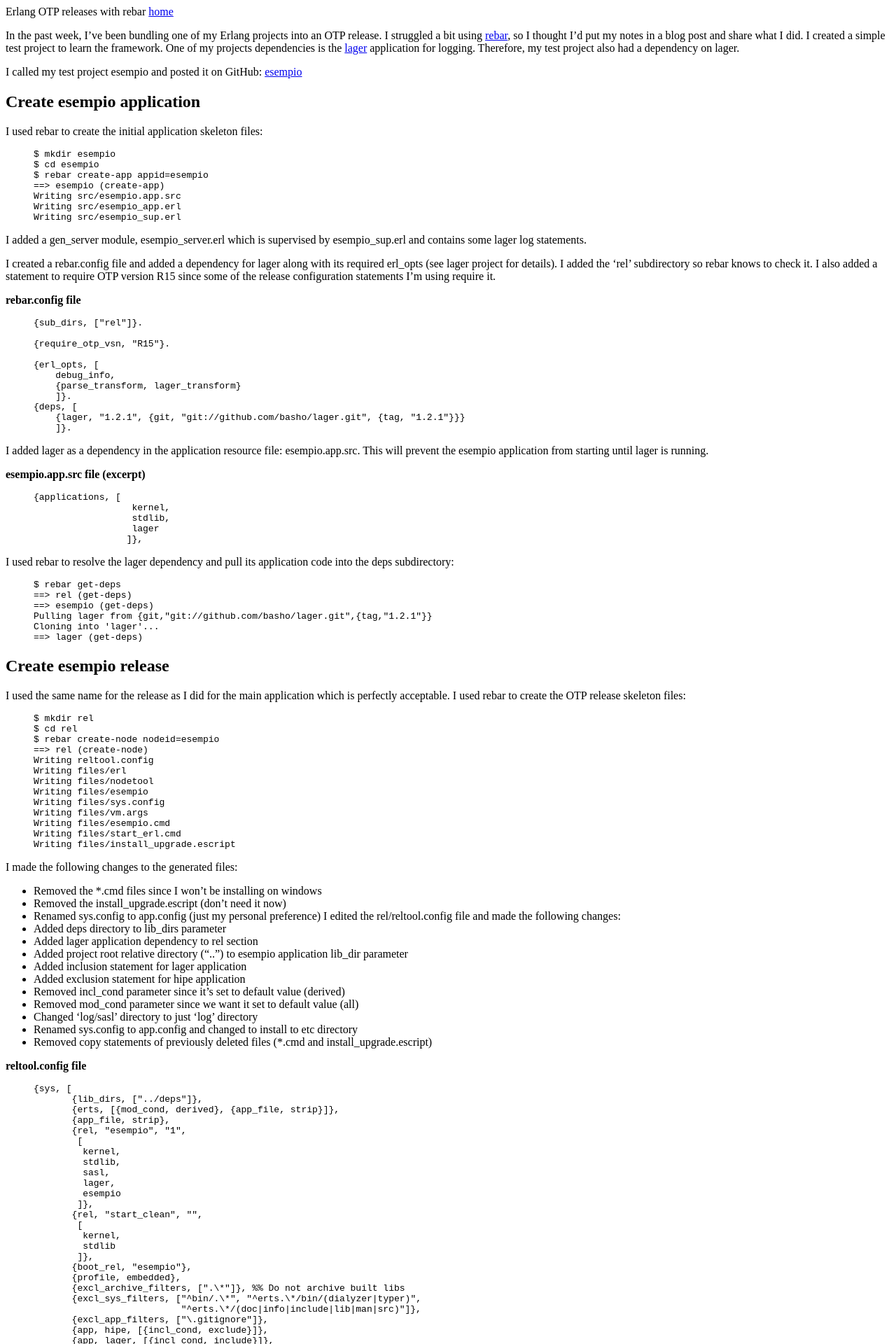
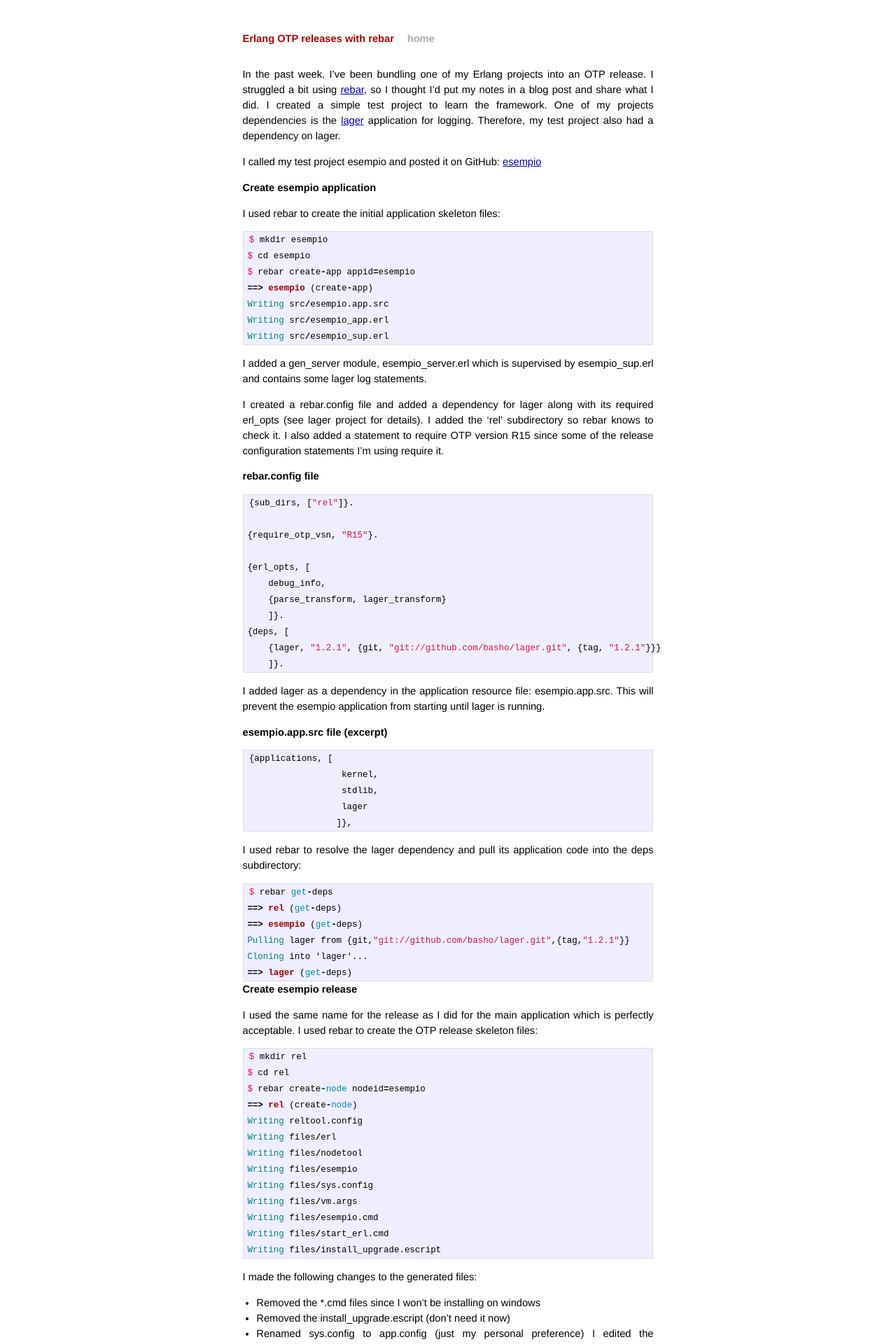
Before and after one commit to chrisyunker/chrisyunker.github.io, a Jekyll site: the page built from _posts/2012-12-28-erlang-otp-releases-with-rebar.md, in a window 1280 px wide. Shown: the top 1920 px of the page at 70% size. Built offline with Jekyll 4.4.1, drawn with Linux system fonts in a browser that asks for light colours.

Commit message:
Fixed css path

```diff
--- a/_layouts/default.html
+++ b/_layouts/default.html
@@ -6,8 +6,8 @@
   <meta name="author" content="{{ site.author.name }}">
   {% if page.description %}<meta name="description" content="{{ page.description }}">{% endif %}
 
-  <link rel="stylesheet" href="/assets/themes/simple/css/syntax.css" type="text/css" />
-  <link rel="stylesheet" href="/assets/themes/simple/css/screen.css" type="text/css" media="screen, projection" />
+  <link rel="stylesheet" href="/css/syntax.css" type="text/css" />
+  <link rel="stylesheet" href="/css/screen.css" type="text/css" media="screen, projection" />
 
   <!--[if lt IE 9]>
   <script src="//html5shiv.googlecode.com/svn/trunk/html5.js"></script>
@@ -17,7 +17,7 @@
 
 <div class="site">
   <div class="title">
-    <a>{{ page.title }}</a>
+    <a href=".">{{ page.title }}</a>
     <a class="extra" href="/">home</a>
   </div>
   {{ content }}
```
